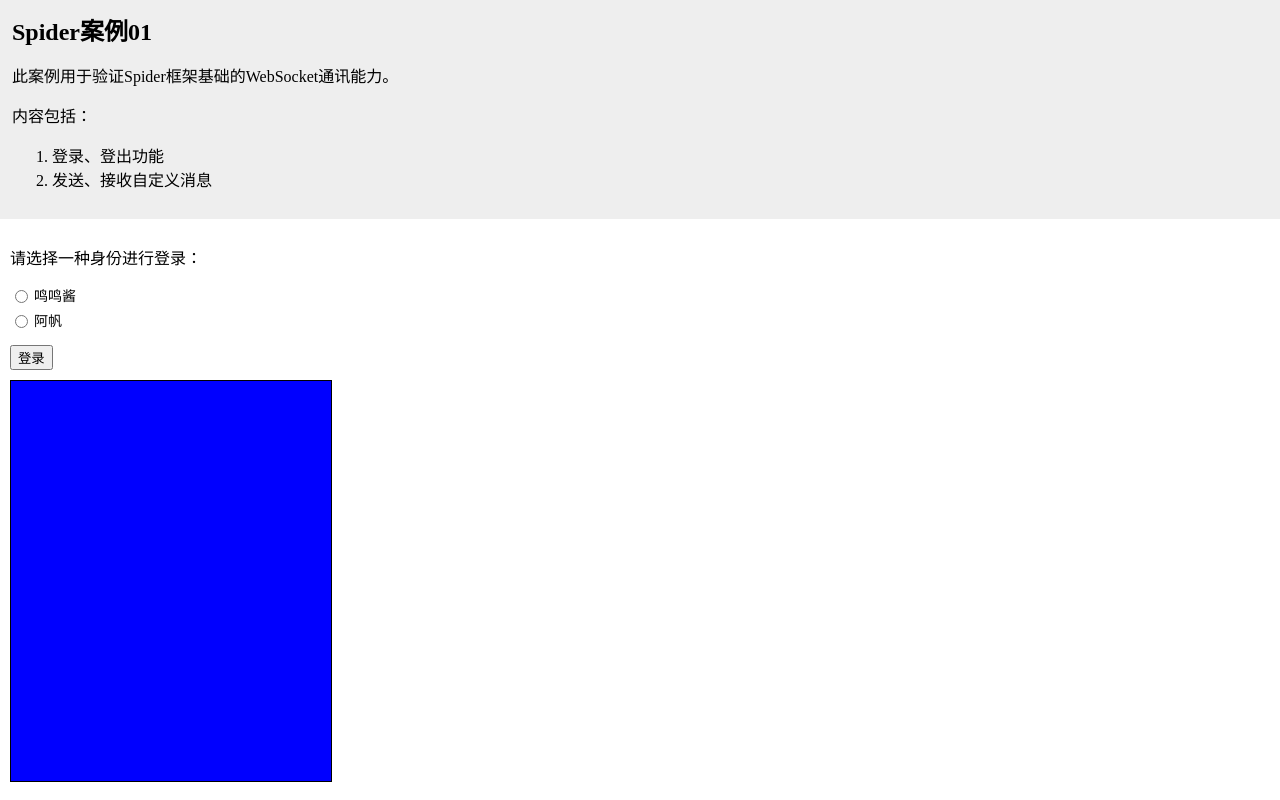
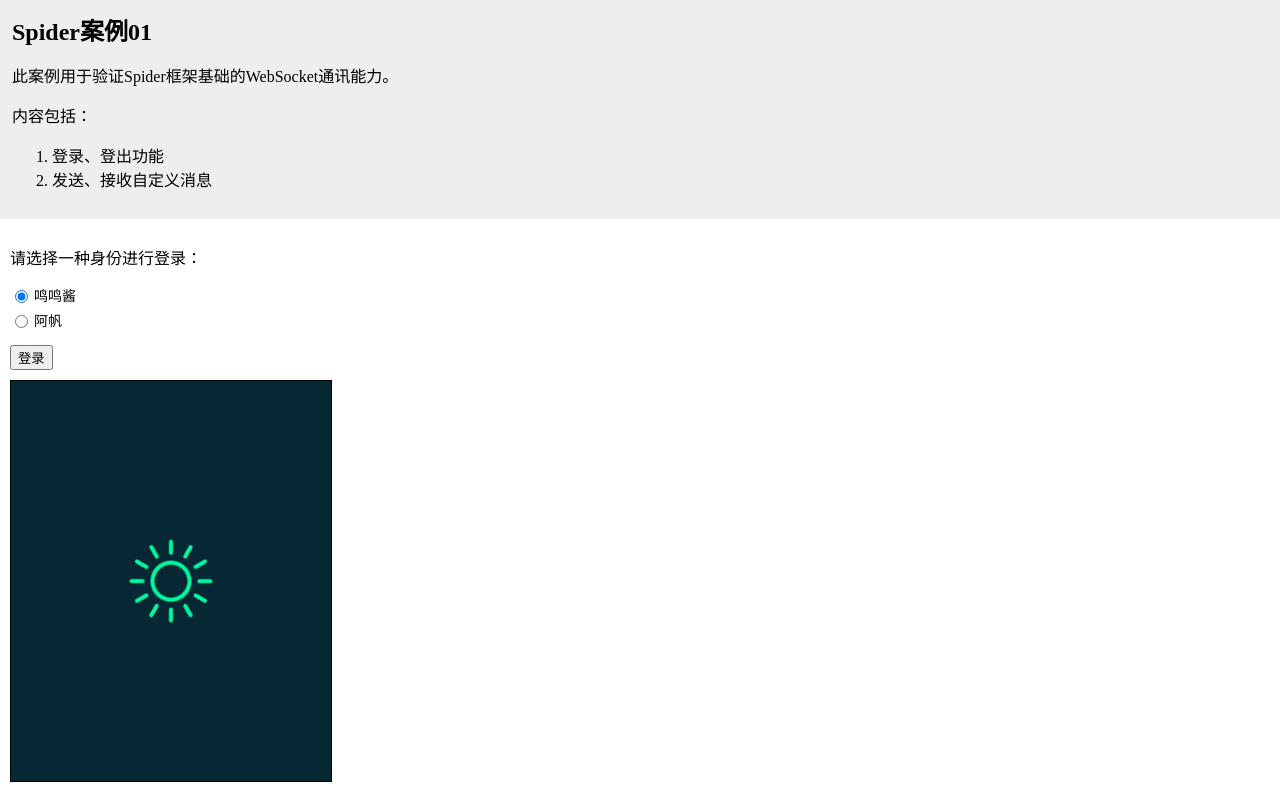
Before and after one commit to WebChatX/spider, a website: page examples/example_01/front_end/index.html in a window 1280 px wide. Both pictures are taken after a click on the button "登录". Drawn offline with Linux system fonts and the light colour scheme; files whose address does not match are found by name.

Commit message:
2024-04-30 count=1

```diff
--- /dev/null
+++ b/examples/SaberX.js
@@ -0,0 +1,17 @@
+/**
+ * 接收选择器字符串，返回与选择器匹配的第一个DOM元素
+ * @param {string} selectors css选择器
+ * @returns
+ */
+function $(selectors) {
+  return document.querySelector(selectors);
+}
+
+/**
+ * 接收选择器字符串，返回与选择器匹配的全部DOM元素
+ * @param {string} selectors css选择器
+ * @returns
+ */
+function $$(selectors) {
+  return document.querySelectorAll(selectors);
+}
--- a/examples/example_01/front_end/index.css
+++ b/examples/example_01/front_end/index.css
@@ -50,8 +50,30 @@ h2 {
   top: 0;
   width: 100%;
   height: 100%;
+  z-index: 2;
+  background-color: blue;
+  display: flex;
+  align-items: center;
+  justify-content: center;
+  color: #fff;
+  font-size: 20px;
+}
+
+.login-loading {
+  position: absolute;
+  left: 0;
+  top: 0;
+  width: 100%;
+  height: 100%;
   z-index: 1;
-  background-color: blue;
+  background-color: #062734;
+}
+
+.login-loading img {
+  position: absolute;
+  top: 50%;
+  transform: translateY(-50%);
+  width: 100%;
 }
 
 .header {
--- a/examples/example_01/front_end/index.html
+++ b/examples/example_01/front_end/index.html
@@ -6,6 +6,7 @@
     <title>example01</title>
     <link rel="stylesheet" href="./index.css" />
     <script src="../../node_modules/@spider/client/dist/SpiderClient.min.js"></script>
+    <script src="../../SaberX.js"></script>
   </head>
   <body>
     <div class="title">
@@ -21,11 +22,11 @@
     <div class="login">
       <p>请选择一种身份进行登录：</p>
       <div class="select-user">
-        <input type="radio" name="user" />
+        <input type="radio" name="user" value="鸣鸣酱" checked />
         <span>鸣鸣酱</span>
       </div>
       <div class="select-user">
-        <input type="radio" name="user" />
+        <input type="radio" name="user" value="阿帆" />
         <span>阿帆</span>
       </div>
 
@@ -33,7 +34,10 @@
     </div>
 
     <div class="container">
-      <div class="login-before"></div>
+      <div class="login-before">世界因你而不同</div>
+      <div class="login-loading">
+        <img data-src="./assets/loading.gif" />
+      </div>
 
       <div class="header">鸣鸣酱</div>
       <div class="main"></div>
@@ -45,6 +49,40 @@
       </div>
     </div>
 
-    <script></script>
+    <script>
+      // 登录用户信息
+      const userData = {
+        username: ""
+      };
+      // 聊天消息
+      const messageList = [
+        { sender: "鸣鸣酱", content: "你好啊" },
+        { sender: "阿帆", content: "很高兴认识你" }
+      ];
+
+      const loginBtnEl = $(".login-btn");
+
+      loginBtnEl.addEventListener("click", () => {
+        // 开始加载图片
+        const imgEl = $(".login-loading img");
+        imgEl.setAttribute("src", imgEl.getAttribute("data-src"));
+        imgEl.removeAttribute("data-src");
+
+        // 开始显示加载动画
+        $(".login-before").style.display = "none";
+
+        // 开始登录
+        setTimeout(() => {
+          $(".login-loading").style.display = "none";
+
+          // 获取用户名
+          const username = [...$$(".select-user input")].find(
+            (item) => item.checked
+          ).defaultValue;
+
+
+        }, 3000);
+      });
+    </script>
   </body>
 </html>
```
Also changed, not shown: examples/example_01/front_end/assets/loading.gif (added).
